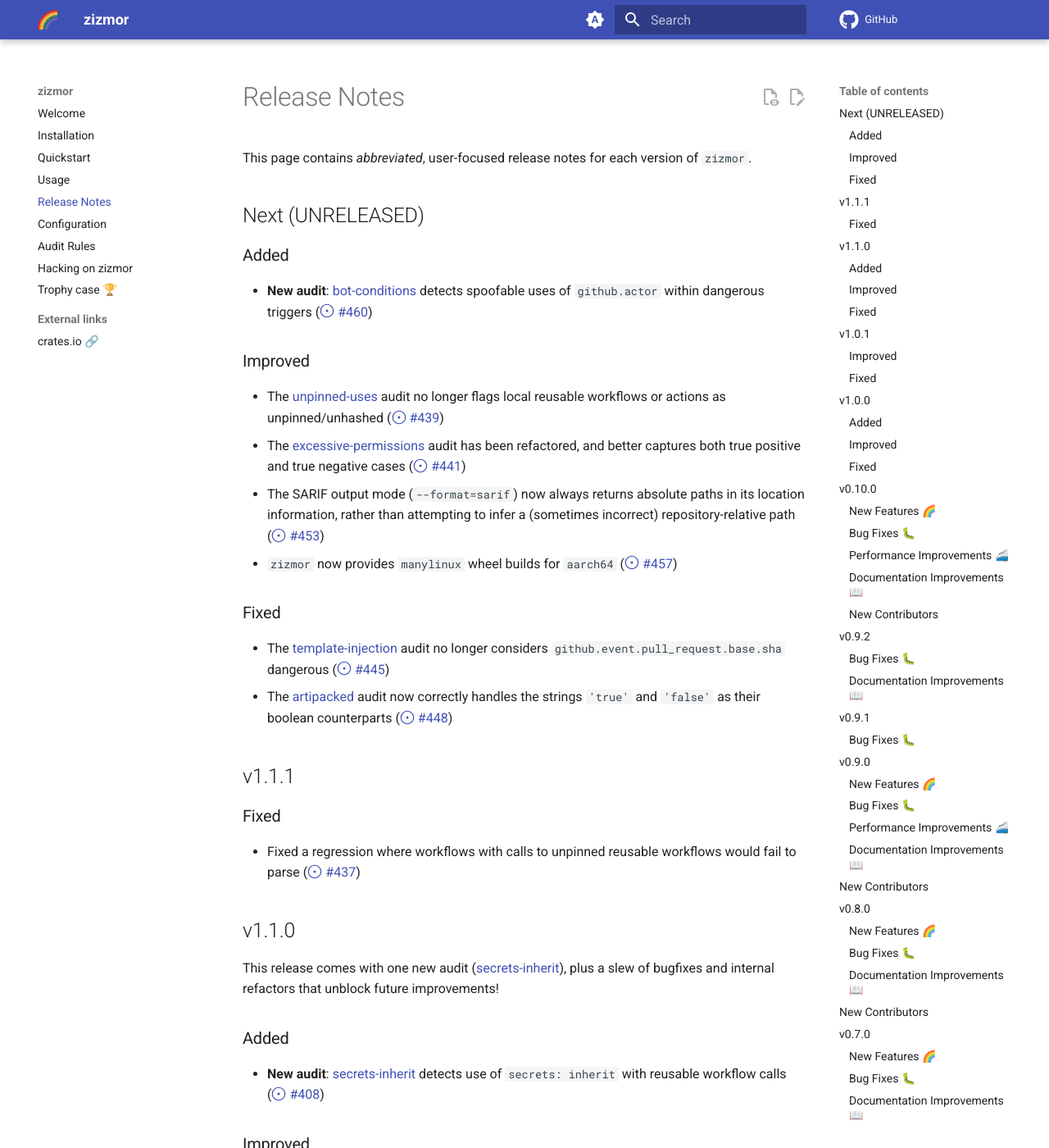
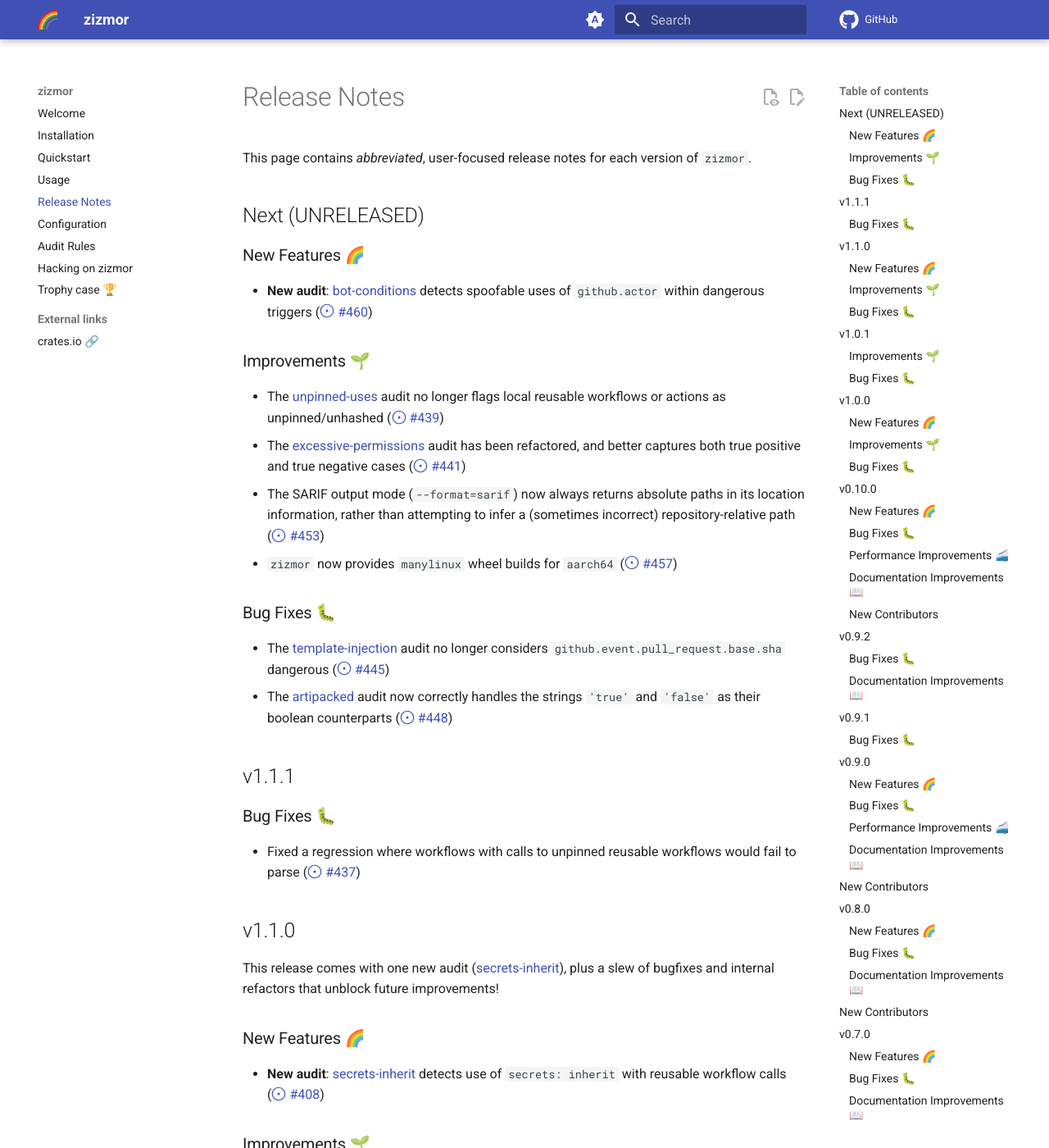
Before and after one commit to zizmorcore/zizmor, an MkDocs documentation site: the page built from docs/release-notes.md, in a window 1280 px wide and 1400 px high. Shown: the whole window at 82% size. Built offline with MkDocs 1.6.1 and Material for MkDocs 9.7.7, drawn with Linux system fonts in a browser that asks for light colours; comment, search, counter and statistics services are not loaded; some of the changed text lies outside the part shown.

Commit message:
make release notes more uniform

```diff
--- a/docs/release-notes.md
+++ b/docs/release-notes.md
@@ -9,12 +9,12 @@ of `zizmor`.
 
 ## Next (UNRELEASED)
 
-### Added
+### New Features 🌈
 
 * **New audit**: [bot-conditions] detects spoofable uses of `github.actor`
   within dangerous triggers (#460)
 
-### Improved
+### Improvements 🌱
 
 * The [unpinned-uses] audit no longer flags local reusable workflows or actions
   as unpinned/unhashed (#439)
@@ -25,7 +25,7 @@ of `zizmor`.
   incorrect) repository-relative path (#453)
 * `zizmor` now provides `manylinux` wheel builds for `aarch64` (#457)
 
-### Fixed
+### Bug Fixes 🐛
 
 * The [template-injection] audit no longer considers `github.event.pull_request.base.sha`
   dangerous (#445)
@@ -34,7 +34,7 @@ of `zizmor`.
 
 ## v1.1.1
 
-### Fixed
+### Bug Fixes 🐛
 
 * Fixed a regression where workflows with calls to unpinned reusable workflows
   would fail to parse (#437)
@@ -44,17 +44,17 @@ of `zizmor`.
 This release comes with one new audit ([secrets-inherit]), plus a slew
 of bugfixes and internal refactors that unblock future improvements!
 
-### Added
+### New Features 🌈
 
 * **New audit**: [secrets-inherit] detects use of `secrets: inherit` with
   reusable workflow calls (#408)
 
-### Improved
+### Improvements 🌱
 
 * The [template-injection] audit now detects injections in calls
   to @azure/cli and @azure/powershell (#421)
 
-### Fixed
+### Bug Fixes 🐛
 
 * The [template-injection] audit no longer consider `github.server_url`
   dangerous (#412)
@@ -66,12 +66,12 @@ of bugfixes and internal refactors that unblock future improvements!
 This is a small quality and bugfix release. Thank you to everybody
 who helped by reporting and shaking out bugs from our first stable release!
 
-### Improved
+### Improvements 🌱
 
 * The [github-env] audit now detects dangerous writes to `GITHUB_PATH`,
   is more precise, and can produce multiple findings per run block (#391)
 
-### Fixed
+### Bug Fixes 🐛
 
 * `workflow_call.secrets` keys with missing values are now parsed correctly (#388)
 * The [cache-poisoning] audit no longer incorrectly treats `docker/build-push-action` as
@@ -94,7 +94,7 @@ happen with a new major version.
 This stable release comes with a large number of new features as well
 as stability commitments for existing features; read more below!
 
-### Added
+### New Features 🌈
 
 * Composite actions (i.e. `action.yml` where the action is *not* a Docker
   or JavaScript action) are now supported, and are audited by default
@@ -115,7 +115,7 @@ as stability commitments for existing features; read more below!
     This can be used to connect to a GitHub Enterprise (GHE) instance
     instead of the default `github.com` instance.
 
-### Improved
+### Improvements 🌱
 
 * The [cache-poisoning] audit is now aware of common publishing actions
   and uses then to determine whether to produce a finding (#338, #341)
@@ -129,7 +129,7 @@ as stability commitments for existing features; read more below!
 * The [github-env] audit is now significantly more precise on `bash` and `pwsh`
   inputs (#354)
 
-### Fixed
+### Bug Fixes 🐛
 
 * The [excessive-permissions] audit is now less noisy on single-job workflows (#337)
 * Expressions like `function().foo.bar` are now parsed correctly (#340)
```
